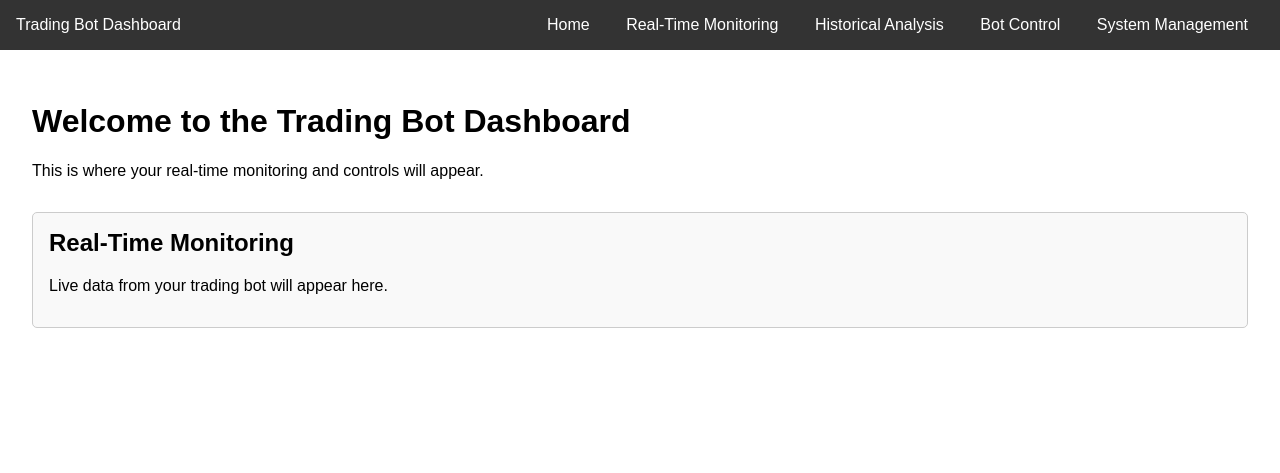
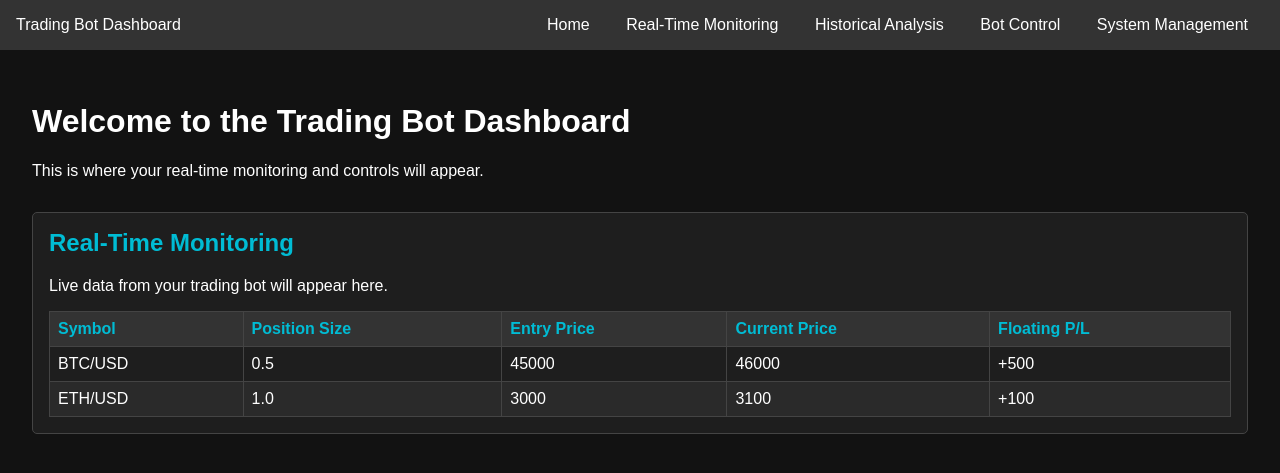
Before and after one commit to reyazk08/Dashboard, a Flask app: page / in a window 1280 px wide. Shown: the top 473 px of the page. Run offline with Flask 2, Linux system fonts and the light colour scheme.

Commit message:
Updated dashboard design with dark theme and table styling

```diff
--- a/app/templates/dashboard.html
+++ b/app/templates/dashboard.html
@@ -9,6 +9,8 @@
             font-family: Arial, sans-serif;
             margin: 0;
             padding: 0;
+            background-color: #121212;
+            color: #ffffff;
         }
         nav {
             background-color: #333;
@@ -31,12 +33,33 @@
         .monitoring-section {
             margin-top: 2rem;
             padding: 1rem;
-            border: 1px solid #ccc;
+            border: 1px solid #444;
             border-radius: 5px;
-            background-color: #f9f9f9;
+            background-color: #1e1e1e;
         }
         .monitoring-section h2 {
             margin-top: 0;
+            color: #00bcd4;
+        }
+        table {
+            width: 100%;
+            border-collapse: collapse;
+            margin-top: 1rem;
+        }
+        table th, table td {
+            border: 1px solid #444;
+            padding: 0.5rem;
+            text-align: left;
+        }
+        table th {
+            background-color: #333;
+            color: #00bcd4;
+        }
+        table tr:nth-child(even) {
+            background-color: #2a2a2a;
+        }
+        table tr:nth-child(odd) {
+            background-color: #1e1e1e;
         }
     </style>
 </head>
@@ -59,6 +82,35 @@
         <div class="monitoring-section">
             <h2>Real-Time Monitoring</h2>
             <p>Live data from your trading bot will appear here.</p>
+
+            <!-- Table for Live Positions -->
+            <table>
+                <thead>
+                    <tr>
+                        <th>Symbol</th>
+                        <th>Position Size</th>
+                        <th>Entry Price</th>
+                        <th>Current Price</th>
+                        <th>Floating P/L</th>
+                    </tr>
+                </thead>
+                <tbody>
+                    <tr>
+                        <td>BTC/USD</td>
+                        <td>0.5</td>
+                        <td>45000</td>
+                        <td>46000</td>
+                        <td>+500</td>
+                    </tr>
+                    <tr>
+                        <td>ETH/USD</td>
+                        <td>1.0</td>
+                        <td>3000</td>
+                        <td>3100</td>
+                        <td>+100</td>
+                    </tr>
+                </tbody>
+            </table>
         </div>
     </div>
 </body>
```
